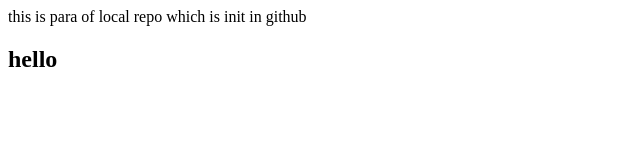
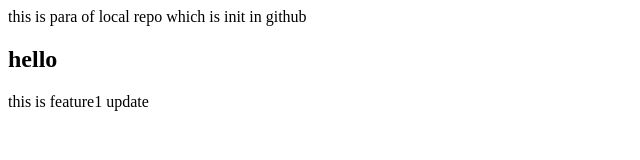
Before and after one commit to kumkum671/localrepos, a plain HTML site: page index.html in a window 1280 px wide. Shown: the whole page, without its empty margins (0-640 px from the left). Drawn offline with Linux system fonts and the light colour scheme.

Commit message:
feature update

```diff
--- a/index.html
+++ b/index.html
@@ -1,2 +1,3 @@
 <p>this is para of local repo which is init in github </p>
 <h2>hello</h2>
+<p>this is feature1 update</p>
```
